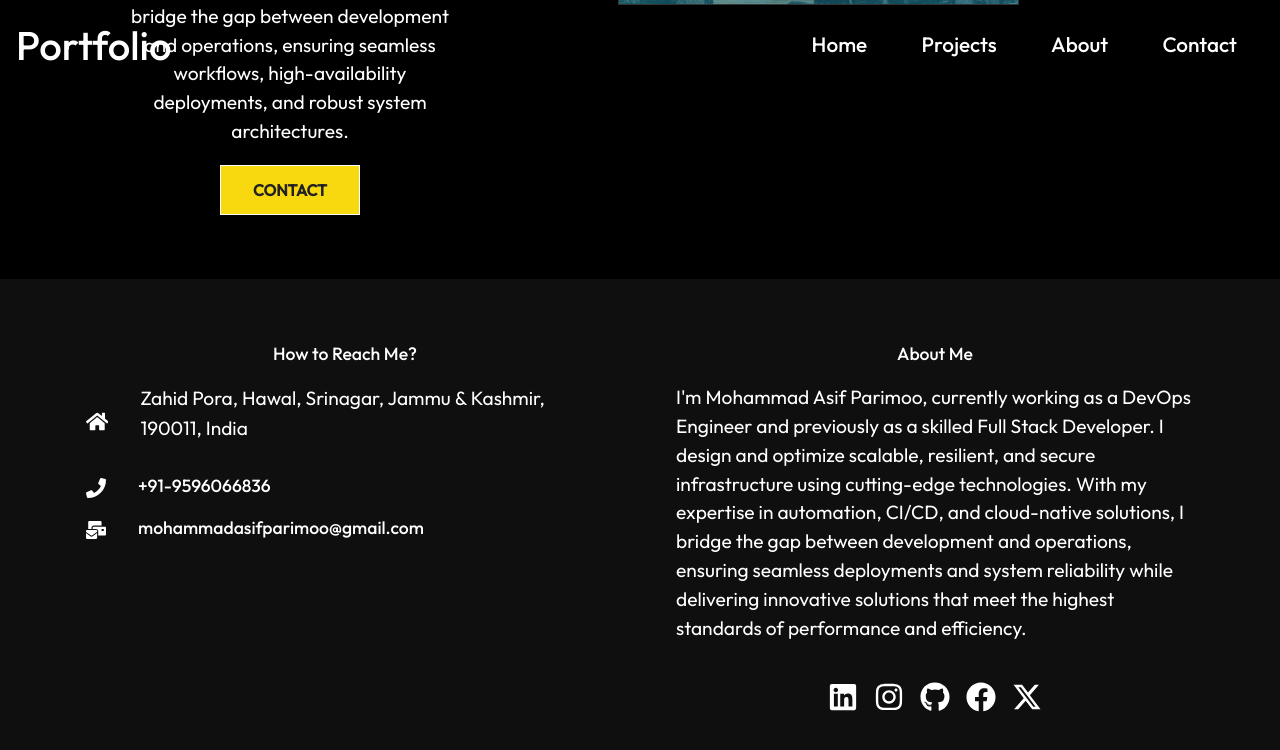
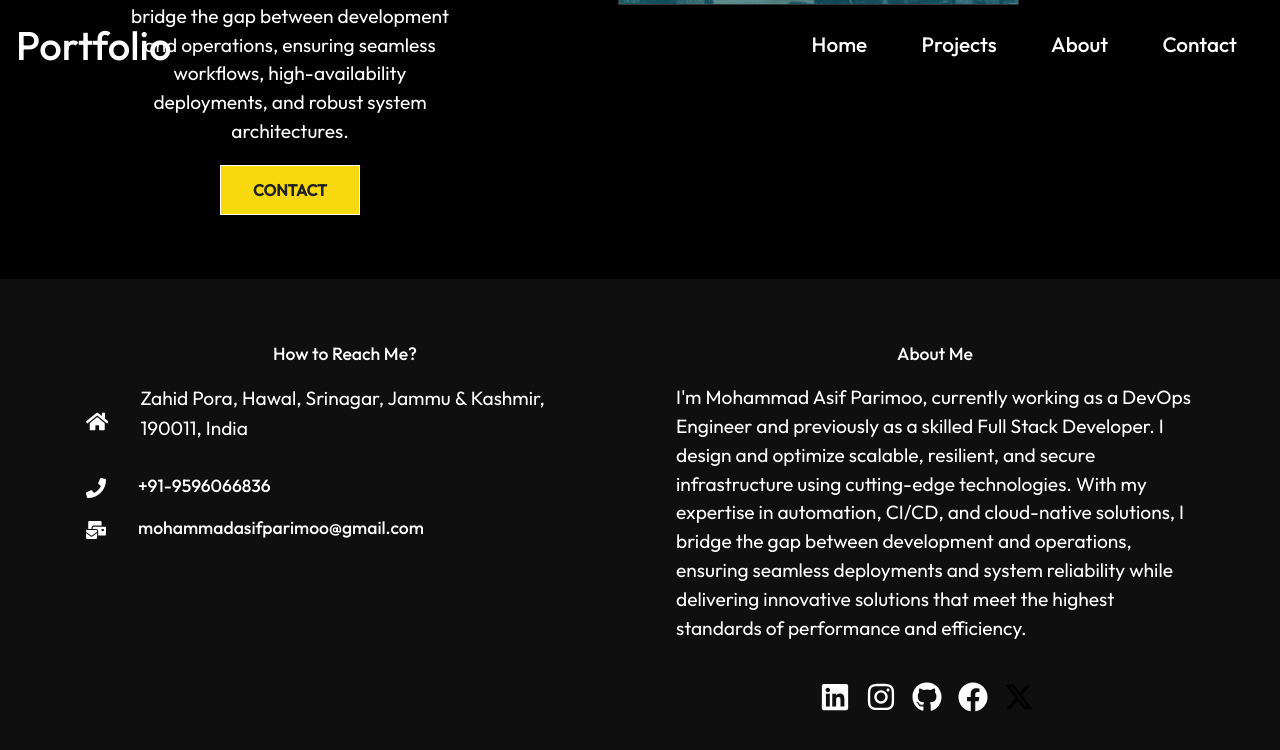
Before and after one commit to mohammad-asif-parimoo/portfolio_website, a React (Create React App) app in the folder client/: page /about in a window 1280 px wide. In both pictures the pointer is over the icon 1027 px from the left and 1796 px from the top of the page. Shown: the part 1099-1849 px from the top of the page. Built offline with nearby package versions, Linux system fonts and the light colour scheme.

Commit message:
Update FooterStyles.css

```diff
--- a/client/src/styles/FooterStyles.css
+++ b/client/src/styles/FooterStyles.css
@@ -79,13 +79,13 @@
     color: #1877F2;
 }
 
-.twitter-icon {
+.x-twitter-icon {
     color: #fff;
     margin-right: 1rem;
 }
 
-.twitter-icon:hover {
-    color: #1DA1F2;
+.x-twitter-icon:hover {
+    color: #000;
 }
 
 h4 {
```
